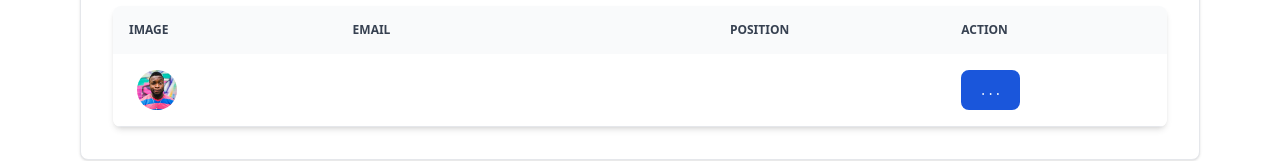
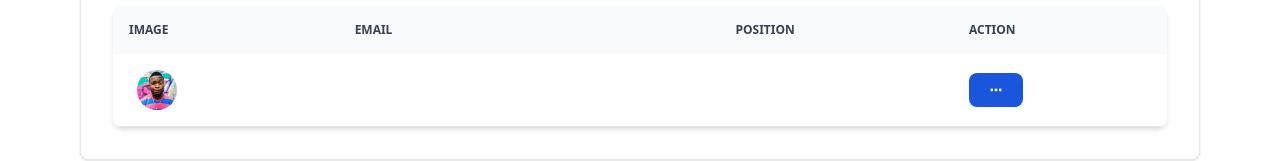
Before and after one commit to patrickiyiakimo/retro-manager, a React (Create React App) app: page /inviteteam in a window 1280 px wide. Shown: the part 440-601 px from the top of the page. Built offline with nearby package versions, Linux system fonts and the light colour scheme.

Commit message:
replaced the dots with an actual react icon

```diff
--- a/src/pages/invites/InviteEditModal.tsx
+++ b/src/pages/invites/InviteEditModal.tsx
@@ -1,4 +1,6 @@
 import React, { useState } from "react";
+import { HiDotsHorizontal } from "react-icons/hi";
+
 
 export default function InviteTeamModal() {
   // State to manage modal visibility
@@ -17,7 +19,7 @@ export default function InviteTeamModal() {
         className="block rounded-lg bg-blue-700 px-5 py-2.5 text-center text-sm font-medium text-white hover:bg-blue-800 focus:outline-none focus:ring-4 focus:ring-blue-300 dark:bg-blue-600 dark:hover:bg-blue-700 dark:focus:ring-blue-800"
         type="button"
       >
-        . . .
+        <HiDotsHorizontal />
       </button>
 
       {/* Modal */}
@@ -57,9 +59,13 @@ export default function InviteTeamModal() {
 
               {/* Modal body */}
               <div className="p-5 md:p-5 ">
-                <button className="block mb-4 text-xl">Resend Invitation</button>
+                <button className="mb-4 block text-xl">
+                  Resend Invitation
+                </button>
 
-                <button className="text-red-400 text-xl">Cancel Invitation</button>
+                <button className="text-xl text-red-400">
+                  Cancel Invitation
+                </button>
               </div>
             </div>
           </div>
```
